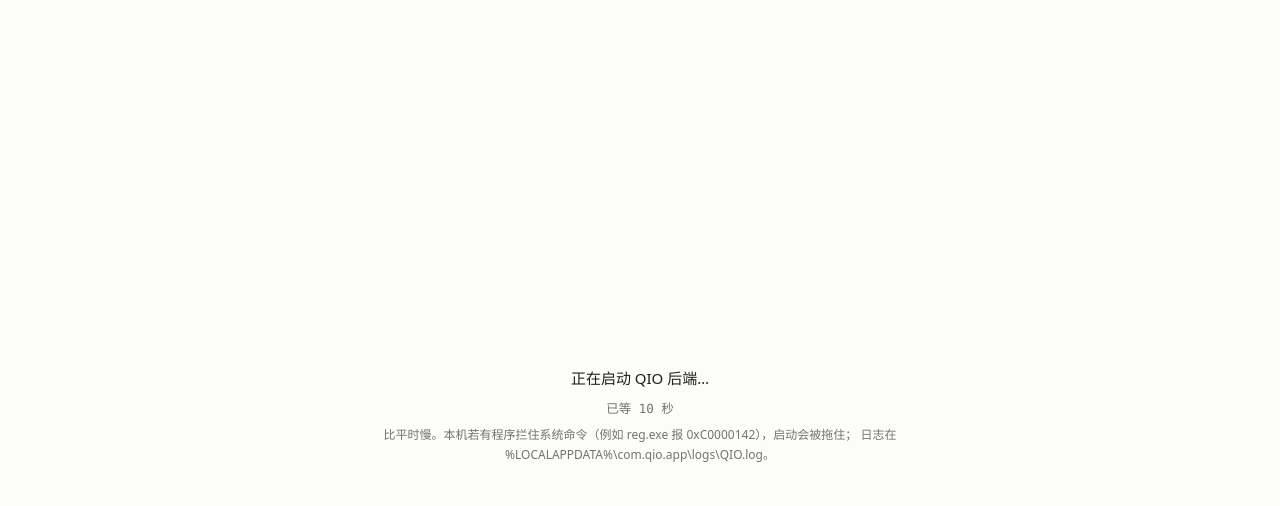
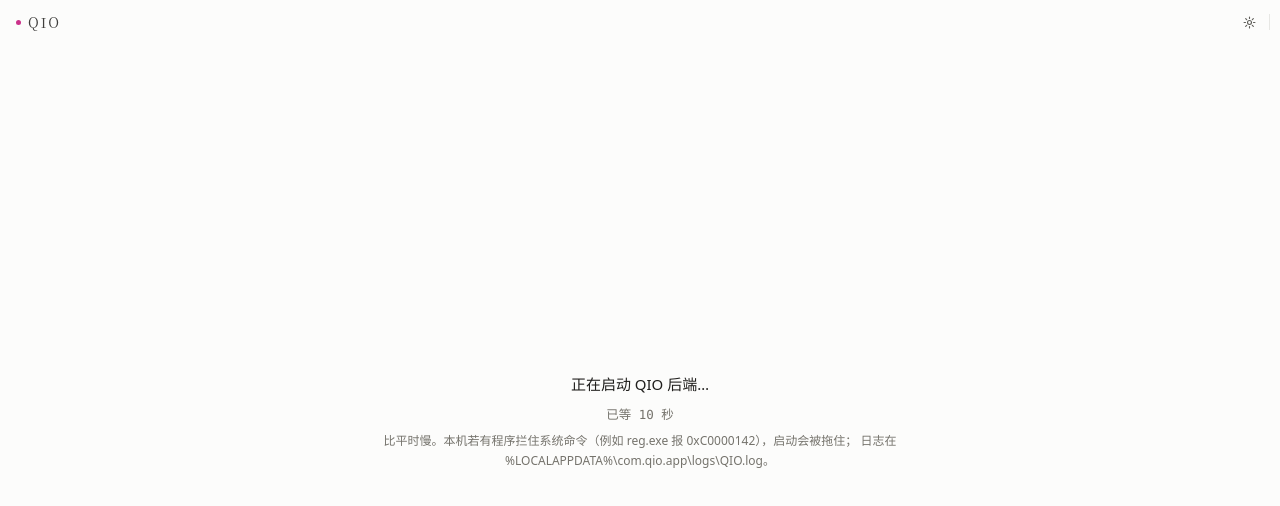
Before and after one commit to HebiIsHere/QIO, a Vue app in the folder frontend/: page /interactive in a window 1280 px wide. Shown: the top 506 px of the page. Built offline with nearby package versions, Linux system fonts and the light colour scheme; no server answers.

Commit message:
feat(cv-a): 顶部全局栏 QIO 字标与设置入口，仅对话页加高标题条

```diff
--- a/frontend/src/components/WindowChrome.vue
+++ b/frontend/src/components/WindowChrome.vue
@@ -1,20 +1,24 @@
 <script setup lang="ts">
 /**
- * 自定义标题条 —— 无边框窗口（tauri.conf.json: `decorations: false`）的「页眉」。
+ * 顶部全局栏（窗口层）—— 无边框窗口（tauri.conf.json: `decorations: false`）的页眉。
  *
- * 为什么需要它：去掉系统标题栏之后，窗口既没有可拖拽的区域，也没有最小化/
- * 最大化/关闭按钮。这两件事必须由前端补上，否则用户只能靠 Alt+F4 关窗口。
- *
- * 设计上的克制：
- * - 条内不放标题文字，只做拖拽面 + 三个按钮 —— 用户要的就是「没有页眉」；
- * - 按钮常驻但只用 muted 色，hover 才亮，关闭按钮才出现危险色；
- * - 条本身透明：星球页、对话页的底色直接透上来，不额外压一层色块。
+ * 这里承担四件事：
+ * 1. 可拖拽面（窗口没有系统标题栏，拖窗口只能靠它）；
+ * 2. 最小化 / 最大化还原 / 关闭三个窗口按钮（Tauri 语义保持原样，R9 会替换关闭/托盘实现）；
+ * 3. QIO 字标（克制的一行衬线字，不放副标题，也不显示当前话题标题 —— 话题在中央工作区顶部）；
+ * 4. 设置入口（只在对话页显示；打开现有完整设置页，返回时各 store 保留草稿/附件/阅读位置）。
  *
  * 拖拽面与按钮是**兄弟节点**而不是父子：Tauri 的拖拽区按命中元素判定，
  * 按钮若在拖拽面内部，点按钮就会先被拖拽逻辑截走（不同版本判定 `hasAttribute`
- * 或 `closest` 的行为还不一致），拆开两种判定都安全。
+ * 或 `closest` 的行为还不一致），拆开两种判定都安全。字标同理：pointer-events 关掉，
+ * 点在字标上也还能拖窗口。
+ *
+ * 高度：对话页需要一条真正放得下字标与设置入口的全局栏，所以只在对话路由把
+ * `--titlebar-height` 调高（documentElement 内联变量），离开时恢复。其他页面的
+ * 标题条高度、定位与交互完全不变。
  */
-import { onBeforeUnmount, onMounted, ref } from "vue";
+import { computed, onBeforeUnmount, onMounted, ref, watch } from "vue";
+import router from "../router";
 
 /** @tauri-apps/api/window 里我们真正用到的那几个方法（只声明用到的部分，便于测试替身）。 */
 interface ShellWindow {
@@ -25,18 +29,27 @@ interface ShellWindow {
   onResized(handler: () => void): Promise<() => void>;
 }
 
+/** 对话页的全局栏高度：字标 + 设置 + 窗口按钮，留出呼吸但仍是「页眉」而不是卡片。 */
+const CONVERSATION_TITLEBAR_HEIGHT = "44px";
+
 function tauriInternals(): unknown {
   return (globalThis as unknown as { __TAURI_INTERNALS__?: unknown }).__TAURI_INTERNALS__;
 }
 
-/** 是否在 Tauri 壳里。浏览器开发预览（IAB）里没有它，此时不画按钮：
+/** 是否在 Tauri 壳里。浏览器开发预览（IAB）里没有它，此时不画窗口按钮：
  *  画了也点不动 —— 那正是「看起来能用、其实不能用」。 */
 const inShell = ref(false);
 const maximized = ref(false);
 
+/** 当前是否对话页（设置入口只属于对话页；其他页的页眉保持原样）。 */
+const isConversation = computed(() => router.currentRoute.value.name === "conversation");
+
 let shell: ShellWindow | null = null;
 let unlisten: (() => void) | null = null;
 let disposed = false;
+/** 进入对话页前 documentElement 上的内联标题条高度（离开时原样恢复）。 */
+let previousTitlebarHeight: string | null = null;
+let previousTitlebarPriority = "";
 
 async function syncMaximized() {
   if (!shell) return;
@@ -54,9 +67,43 @@ async function run(action: "minimize" | "toggleMaximize" | "close") {
     if (action !== "close") await syncMaximized();
   } catch (err) {
     // 不静默：窗口按钮失灵时至少要留下可查的原因（多半是 capabilities 少了权限）
-    console.error(`[qio] 窗口操作 ${action} 失败`, err);
+    console.error("[qio] 窗口操作 " + action + " 失败", err);
   }
 }
+
+function openSettings() {
+  if (!isConversation.value) return;
+  void router.push({ name: "settings" });
+}
+
+/**
+ * 只在对话路由加高标题条。
+ *
+ * 直接改 documentElement 的内联变量：App.vue 的 padding-top 与自家 height 读同一个
+ * 令牌，两边自动一致；离开对话页时恢复原值，设置/星球/互动页不受影响。
+ */
+function applyConversationChrome(on: boolean) {
+  if (typeof document === "undefined") return;
+  const root = document.documentElement;
+  if (on) {
+    if (previousTitlebarHeight === null) {
+      previousTitlebarHeight = root.style.getPropertyValue("--titlebar-height");
+      previousTitlebarPriority = root.style.getPropertyPriority("--titlebar-height");
+    }
+    root.style.setProperty("--titlebar-height", CONVERSATION_TITLEBAR_HEIGHT);
+    return;
+  }
+  if (previousTitlebarHeight === null) return;
+  if (previousTitlebarHeight) {
+    root.style.setProperty("--titlebar-height", previousTitlebarHeight, previousTitlebarPriority);
+  } else {
+    root.style.removeProperty("--titlebar-height");
+  }
+  previousTitlebarHeight = null;
+  previousTitlebarPriority = "";
+}
+
+watch(isConversation, (value) => applyConversationChrome(value), { immediate: true });
 
 onMounted(async () => {
   if (!tauriInternals()) return;
@@ -85,11 +132,12 @@ onBeforeUnmount(() => {
   unlisten?.();
   unlisten = null;
   shell = null;
+  applyConversationChrome(false);
 });
 </script>
 
 <template>
-  <div class="window-chrome">
+  <div class="window-chrome" :class="{ 'conversation-bar': isConversation }">
     <!-- 拖拽面：双击由 Tauri 内置逻辑转成「最大化/还原」 -->
     <div class="drag-surface" data-tauri-drag-region aria-hidden="true"></div>
     <div v-if="inShell" class="window-controls">
@@ -112,6 +160,29 @@ onBeforeUnmount(() => {
       <button class="wc-btn wc-close" type="button" aria-label="关闭" title="关闭窗口" @click="run('close')">
         <svg viewBox="0 0 12 12" aria-hidden="true"><path d="M3 3l6 6M9 3l-6 6" /></svg>
       </button>
+    </div>
+
+    <!-- QIO 字标：不显示话题标题/说明，也不加副标题。pointer-events 关掉，点在字标上仍可拖窗口。 -->
+    <div class="brand" aria-hidden="true">
+      <span class="brand-dot"></span>
+      <span class="brand-name">QIO</span>
+    </div>
+
+    <!-- 设置入口：只在对话页出现，固定排在窗口按钮左边（最右仍是窗口控制）。 -->
+    <div v-if="isConversation" class="chrome-actions" :class="{ 'with-controls': inShell }">
+      <button
+        class="chrome-btn"
+        type="button"
+        aria-label="设置"
+        title="打开设置"
+        @click="openSettings"
+      >
+        <svg viewBox="0 0 16 16" aria-hidden="true">
+          <circle cx="8" cy="8" r="2.1" />
+          <path d="M8 2.2v1.5M8 12.3v1.5M2.2 8h1.5M12.3 8h1.5M3.9 3.9l1.1 1.1M11 11l1.1 1.1M12.1 3.9 11 5M5 11l-1.1 1.1" />
+        </svg>
+      </button>
+      <span class="chrome-sep" aria-hidden="true"></span>
     </div>
   </div>
 </template>
@@ -186,4 +257,92 @@ onBeforeUnmount(() => {
   background: var(--danger-soft);
   color: var(--danger);
 }
+
+/* ---- 品牌字标 ---- */
+.brand {
+  position: absolute;
+  top: 0;
+  left: 16px;
+  height: 100%;
+  display: flex;
+  align-items: center;
+  gap: 7px;
+  pointer-events: none;
+  z-index: 1;
+}
+.brand-dot {
+  width: 5px;
+  height: 5px;
+  border-radius: 50%;
+  background: var(--accent);
+  opacity: 0.9;
+}
+.brand-name {
+  font-family: var(--serif);
+  font-size: 14px;
+  letter-spacing: 0.16em;
+  line-height: 1;
+  color: var(--text-strong);
+  opacity: 0.86;
+}
+
+/* ---- 设置入口（只在对话页出现） ---- */
+.chrome-actions {
+  position: absolute;
+  top: 0;
+  right: 8px;
+  height: 100%;
+  display: flex;
+  align-items: center;
+  gap: 4px;
+  z-index: 1;
+  pointer-events: none;
+}
+/* 窗口按钮占 3 × 46px：设置固定在它们左边，最右仍是窗口控制。 */
+.chrome-actions.with-controls {
+  right: 146px;
+}
+.chrome-btn {
+  pointer-events: auto;
+  width: 28px;
+  height: 28px;
+  padding: 0;
+  border: 1px solid transparent;
+  border-radius: var(--r-sm);
+  background: transparent;
+  color: var(--text-secondary);
+  display: inline-flex;
+  align-items: center;
+  justify-content: center;
+  cursor: pointer;
+  transition: color var(--dur-fast) var(--ease), background var(--dur-fast) var(--ease),
+    border-color var(--dur-fast) var(--ease);
+}
+.chrome-btn svg {
+  width: 15px;
+  height: 15px;
+  fill: none;
+  stroke: currentColor;
+  stroke-width: 1.2;
+  stroke-linecap: round;
+  stroke-linejoin: round;
+}
+.chrome-btn:hover {
+  color: var(--text-strong);
+  background: var(--layer-hover);
+  border-color: var(--border-subtle);
+}
+.chrome-btn:active {
+  background: var(--bg-elevated);
+}
+.chrome-btn:focus-visible {
+  outline: 2px solid var(--focus-ring);
+  outline-offset: -1px;
+}
+.chrome-sep {
+  width: 1px;
+  height: 16px;
+  margin: 0 2px;
+  background: var(--border-subtle);
+}
 </style>
```
Also changed, not shown: 1 other file (tests, documents, lock files or other folders).
